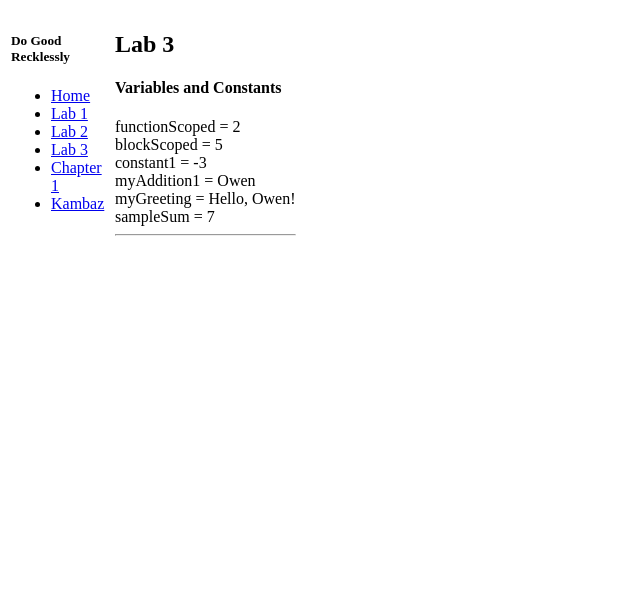
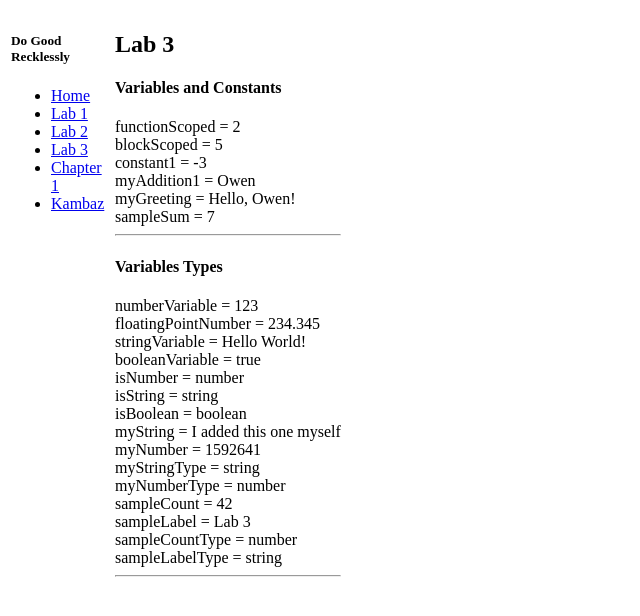
Before and after one commit to omathay/webdev-client, a Next.js app: page /labs/lab3 in a window 1280 px wide. Shown: the top 616 px of the page, without its empty margins (0-640 px from the left). Built offline with nearby package versions, Linux system fonts and the light colour scheme.

Commit message:
3.2.2 done

```diff
--- /dev/null
+++ b/app/labs/lab3/VariableTypes.tsx
@@ -0,0 +1,38 @@
+export default function VariableTypes() {
+  let numberVariable = 123;
+  let floatingPointNumber = 234.345;
+  let stringVariable = "Hello World!";
+  let booleanVariable = true;
+  let isNumber = typeof numberVariable;
+  let isString = typeof stringVariable;
+  let isBoolean = typeof booleanVariable;
+  let myString = "I added this one myself";
+  let myNumber = 1592641;
+  let myStringType = typeof myString;
+  let myNumberType = typeof myNumber;
+  let sampleCount = 42;
+  let sampleLabel = "Lab 3";
+  let sampleCountType = typeof sampleCount;
+  let sampleLabelType = typeof sampleLabel;
+  return (
+    <div id="wd-variable-types">
+      <h4>Variables Types</h4>
+      numberVariable = {numberVariable}           <br />
+      floatingPointNumber = {floatingPointNumber} <br />
+      stringVariable = {stringVariable}           <br />
+      booleanVariable = {booleanVariable + ""}    <br />
+      isNumber = {isNumber}                       <br />
+      isString = {isString}                       <br />
+      isBoolean = {isBoolean} <br />
+      myString = {myString} <br />
+      myNumber = {myNumber} <br />
+      myStringType = {myStringType} <br />
+      myNumberType = {myNumberType} <br />
+      sampleCount = {sampleCount} <br />
+      sampleLabel = {sampleLabel} <br />
+      sampleCountType = {sampleCountType} <br />
+      sampleLabelType = {sampleLabelType}
+      <hr />
+    </div>
+  );
+}
--- a/app/labs/lab3/page.tsx
+++ b/app/labs/lab3/page.tsx
@@ -1,10 +1,12 @@
 import VariablesAndConstants from "./VariablesAndConstants";
+import VariableTypes from "./VariableTypes";
 
 export default function Lab3() {
   return (
     <div id="wd-lab3">
       <h2>Lab 3</h2>
       <VariablesAndConstants />
+      <VariableTypes />
     </div>
   );
 }
```
